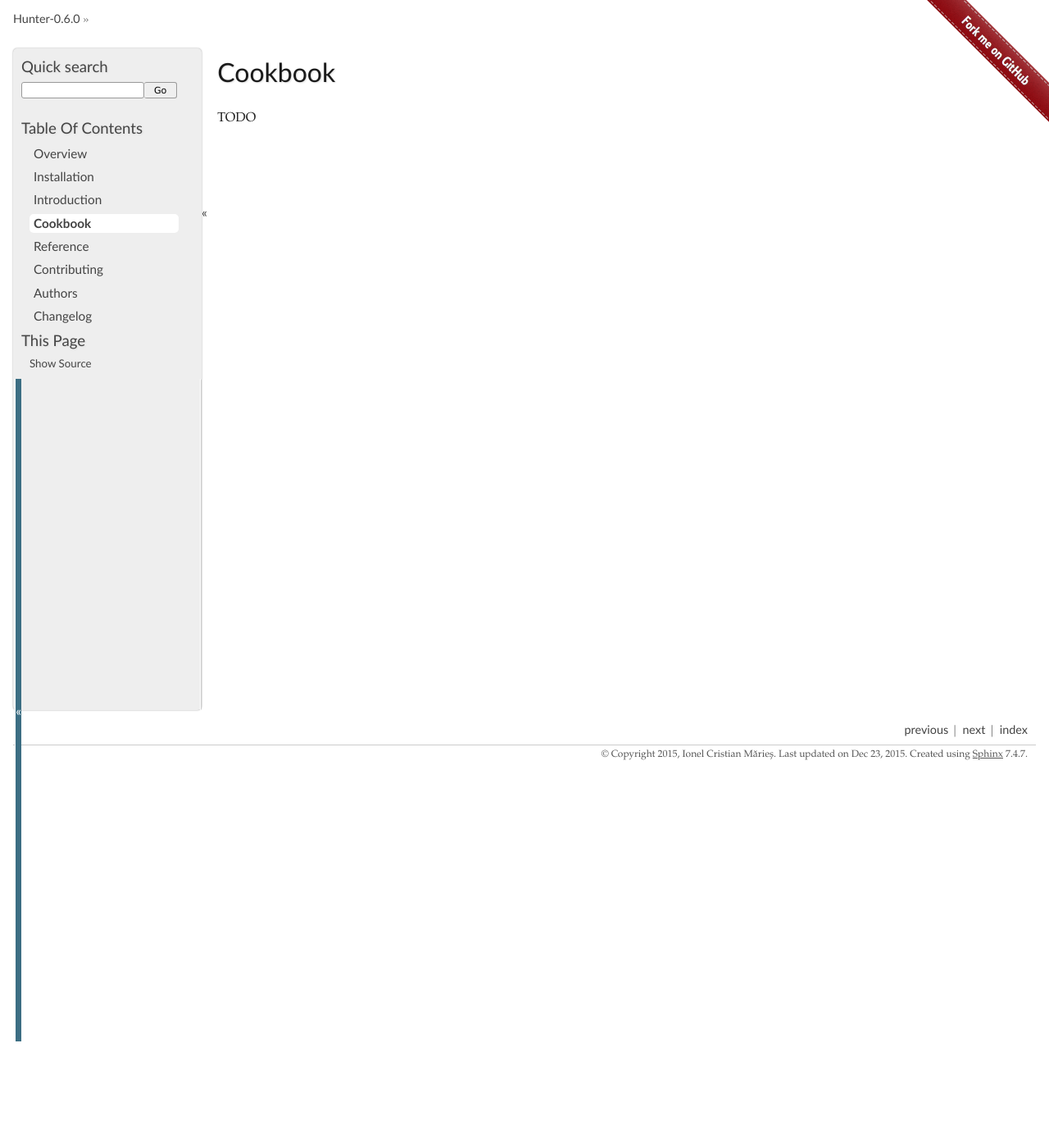
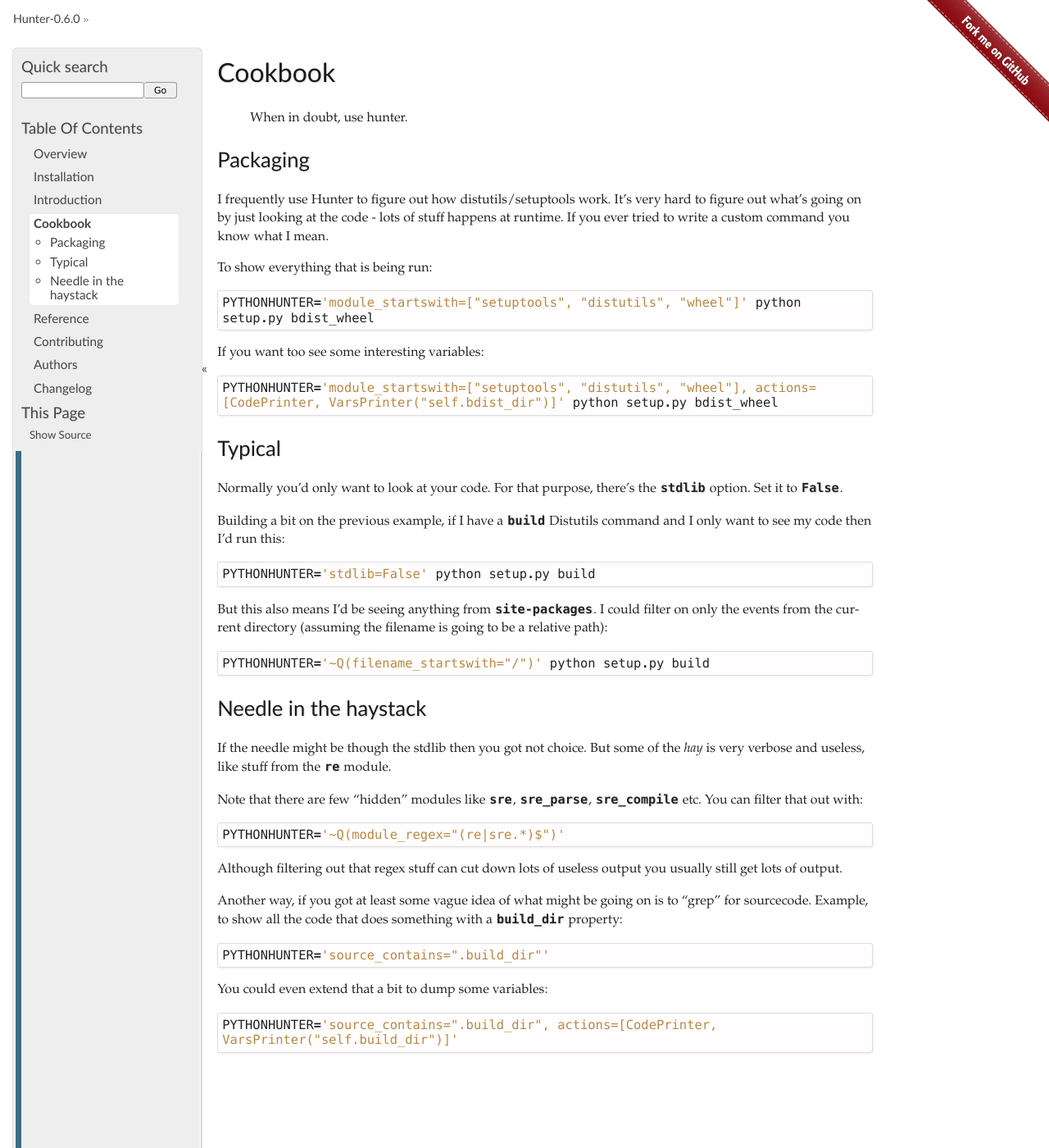
Before and after one commit to ionelmc/python-hunter, a Sphinx documentation site: the page built from docs/cookbook.rst, in a window 1280 px wide and 1400 px high. Shown: the whole window at 82% size. Built offline with Sphinx 7.4.7, drawn with Linux system fonts in a browser that asks for light colours.

Commit message:
Add something in the cookbook.

```diff
--- a/docs/cookbook.rst
+++ b/docs/cookbook.rst
@@ -2,4 +2,56 @@
 Cookbook
 ========
 
-TODO
+.. epigraph::
+
+    When in doubt, use hunter.
+
+Packaging
+=========
+
+I frequently use Hunter to figure out how distutils/setuptools work. It's very hard to figure out what's going on by just
+looking at the code - lots of stuff happens at runtime. If you ever tried to write a custom command you know what I mean.
+
+To show everything that is being run::
+
+    PYTHONHUNTER='module_startswith=["setuptools", "distutils", "wheel"]' python setup.py bdist_wheel
+
+If you want too see some interesting variables::
+
+    PYTHONHUNTER='module_startswith=["setuptools", "distutils", "wheel"], actions=[CodePrinter, VarsPrinter("self.bdist_dir")]' python setup.py bdist_wheel
+
+Typical
+=======
+
+Normally you'd only want to look at your code. For that purpose, there's the ``stdlib`` option. Set it to ``False``.
+
+Building a bit on the previous example, if I have a ``build`` Distutils command and I only want to see my code then I'd run
+this::
+
+    PYTHONHUNTER='stdlib=False' python setup.py build
+
+But this also means I'd be seeing anything from ``site-packages``. I could filter on only the events from the current
+directory (assuming the filename is going to be a relative path)::
+
+    PYTHONHUNTER='~Q(filename_startswith="/")' python setup.py build
+
+Needle in the haystack
+======================
+
+If the needle might be though the stdlib then you got not choice. But some of the `hay` is very verbose and useless, like
+stuff from the ``re`` module.
+
+Note that there are few "hidden" modules like ``sre``, ``sre_parse``, ``sre_compile`` etc. You can filter that out with::
+
+    PYTHONHUNTER='~Q(module_regex="(re|sre.*)$")'
+
+Although filtering out that regex stuff can cut down lots of useless output you usually still get lots of output.
+
+Another way, if you got at least some vague idea of what might be going on is to "grep" for sourcecode. Example, to show all
+the code that does something with a ``build_dir`` property::
+
+    PYTHONHUNTER='source_contains=".build_dir"'
+
+You could even extend that a bit to dump some variables::
+
+    PYTHONHUNTER='source_contains=".build_dir", actions=[CodePrinter, VarsPrinter("self.build_dir")]'
```
